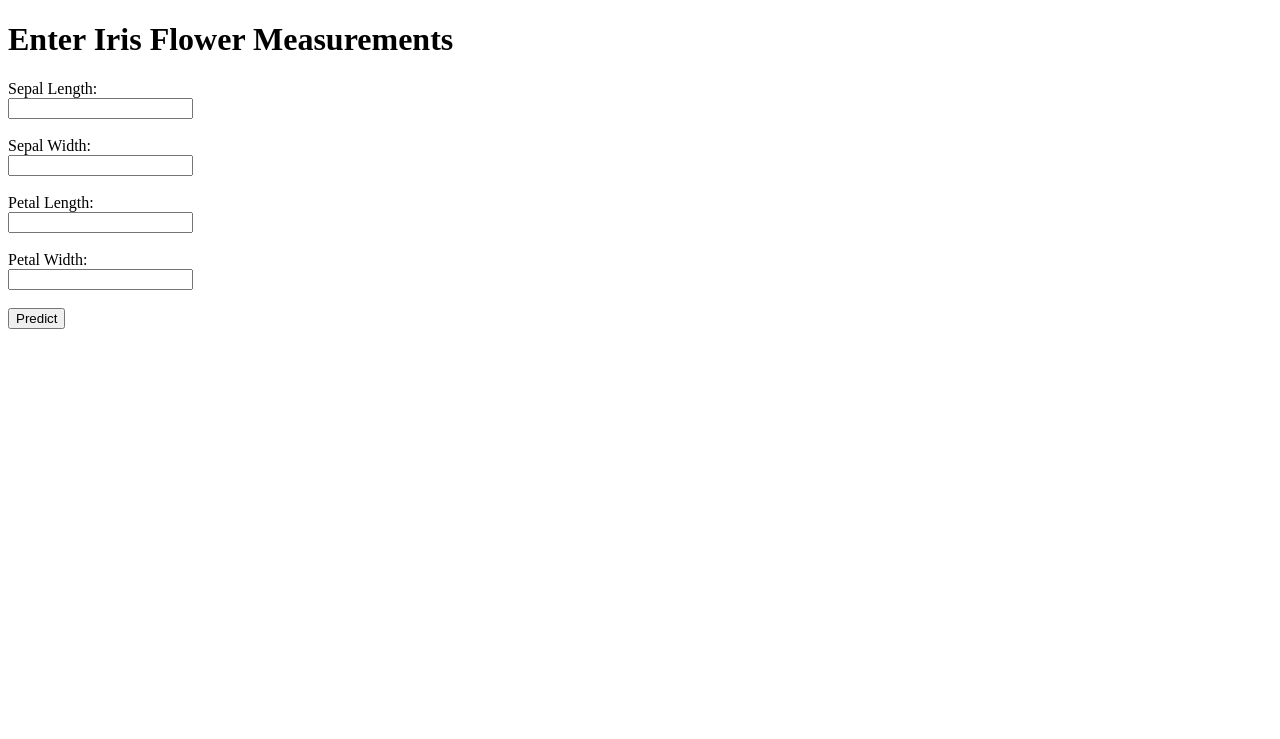
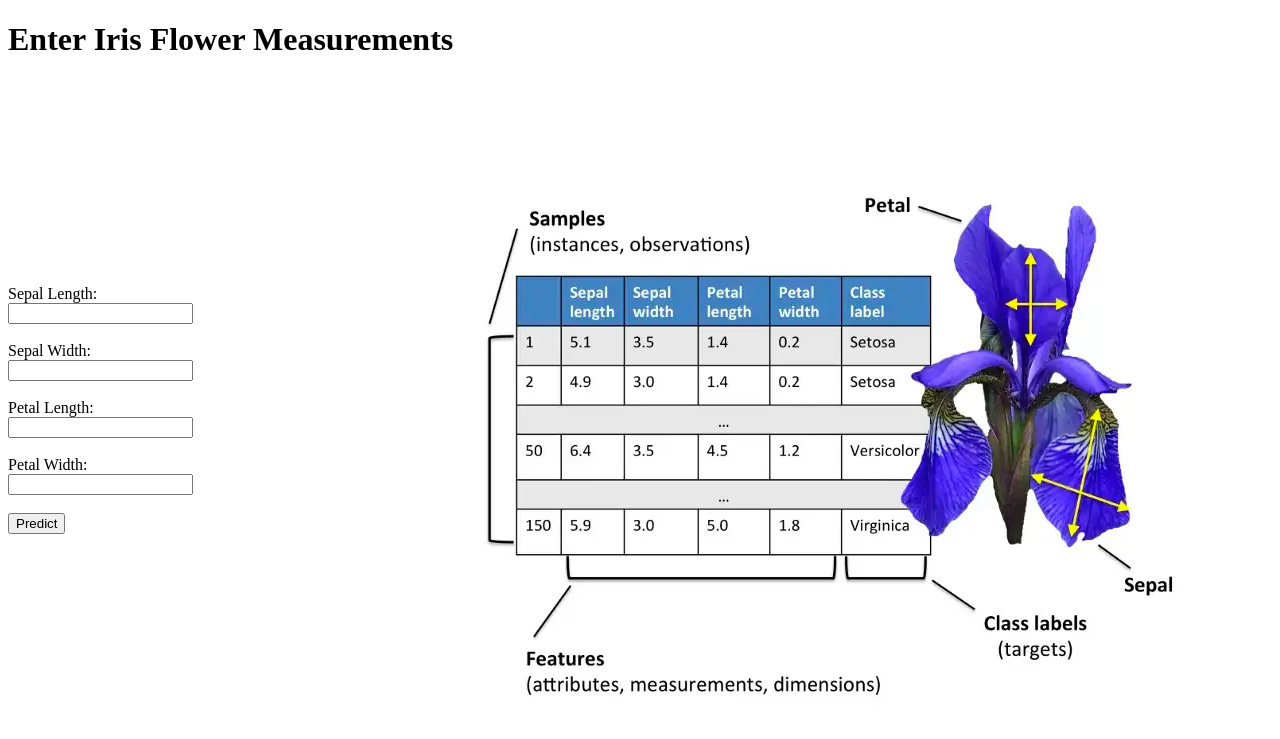
Before and after one commit to m-levytskyi/iris-podman-k8s, a Flask app: page / in a window 1280 px wide. Shown: the top 739 px of the page. Run offline with Flask 3, Linux system fonts and the light colour scheme; parts of the project's set-up code (start-up, migrations or seed data) failed here and were passed over.

Commit message:
add explanatory diagram to index page

```diff
--- a/templates/index.html
+++ b/templates/index.html
@@ -4,9 +4,27 @@
     <meta charset="UTF-8">
     <meta name="viewport" content="width=device-width, initial-scale=1.0">
     <title>Iris Prediction</title>
+    <style>
+        .container {
+            display: flex;
+            align-items: center;
+        }
+        .form-container {
+            flex: 1;
+        }
+        .image-container {
+            margin-left: 20px;
+        }
+        img {
+            max-width: 100%;
+            height: auto;
+        }
+    </style>
 </head>
 <body>
     <h1>Enter Iris Flower Measurements</h1>
+    <div class="container">
+        <div class="form-container">
             <form action="/predict" method="post">
                 <label for="sepal_length">Sepal Length:</label><br>
                 <input type="text" id="sepal_length" name="sepal_length"><br><br>
@@ -18,5 +36,10 @@
                 <input type="text" id="petal_width" name="petal_width"><br><br>
                 <input type="submit" value="Predict">
             </form>
+        </div>
+        <div class="image-container">
+            <img src="{{ url_for('static', filename='iris.png') }}" alt="Iris Flower">
+        </div>
+    </div>
 </body>
 </html>
```
Also changed, not shown: static/iris.png (added), 1 other file. Lines whose indentation alone changed are shown as unchanged.
